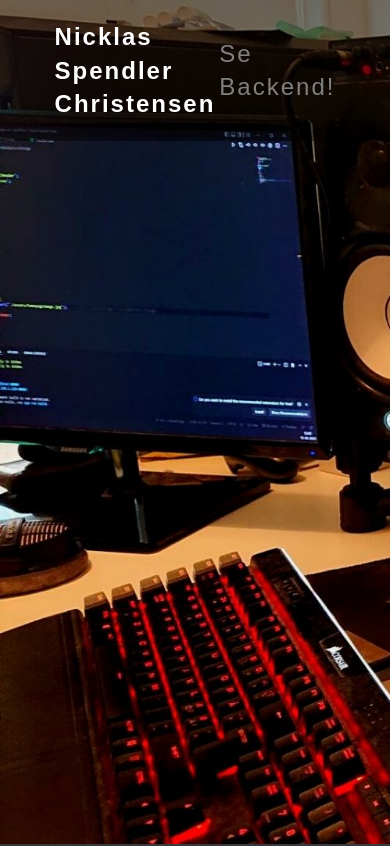
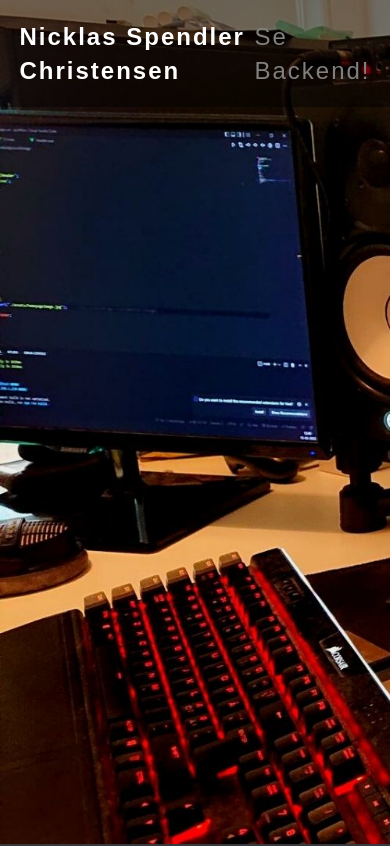
Before and after one commit to NicklasSpendler/portfolio, a Vue app: page / in a window 390 px wide. Shown: the top 846 px of the page. Built offline with nearby package versions, Linux system fonts and the light colour scheme; no server answers.

Commit message:
ændret mobile styling

```diff
--- a/src/App.vue
+++ b/src/App.vue
@@ -65,4 +65,10 @@ export default {
       text-align: center;
       font-size: 3rem;
   }
+
+  @media screen and (max-width: 1130px) {
+    .wrapper{
+      margin: 0 5%;
+    }
+}
 </style>
```
Also changed, not shown: 7 other files (tests, documents, lock files or other folders).
